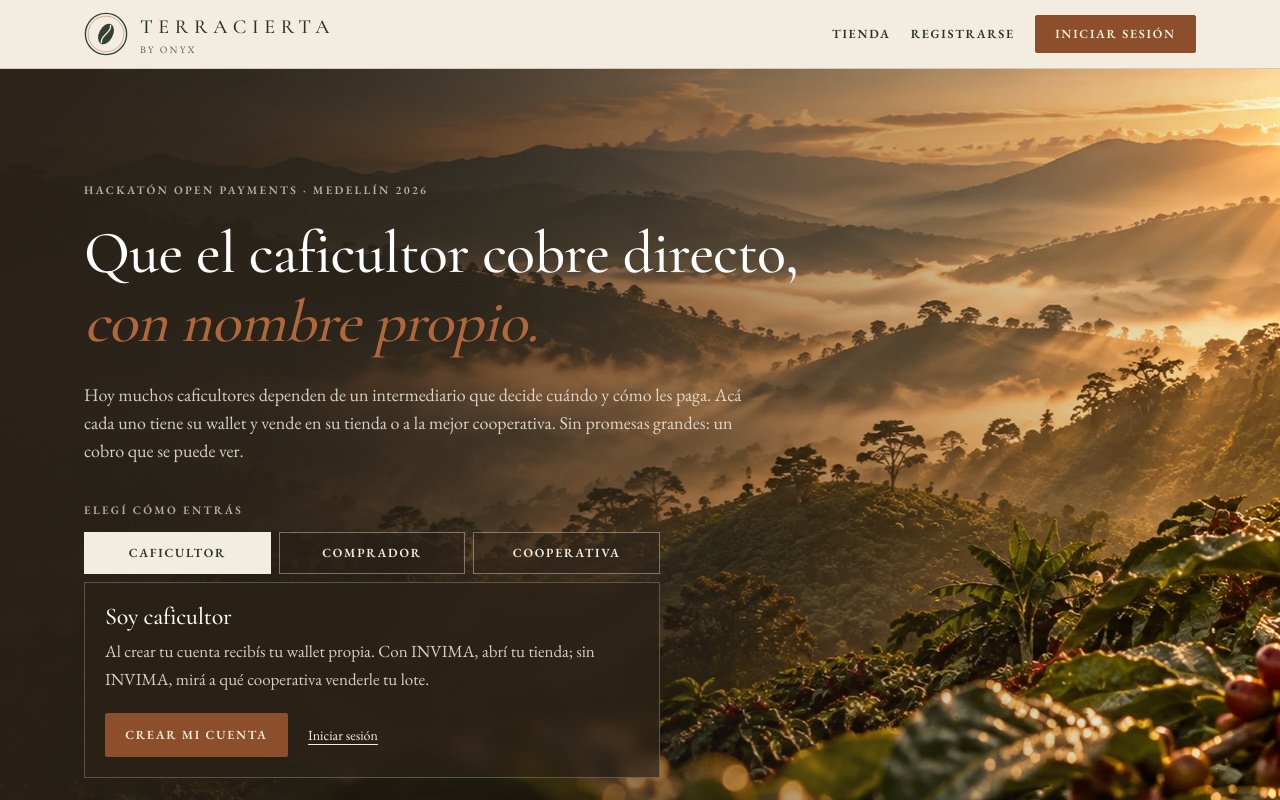
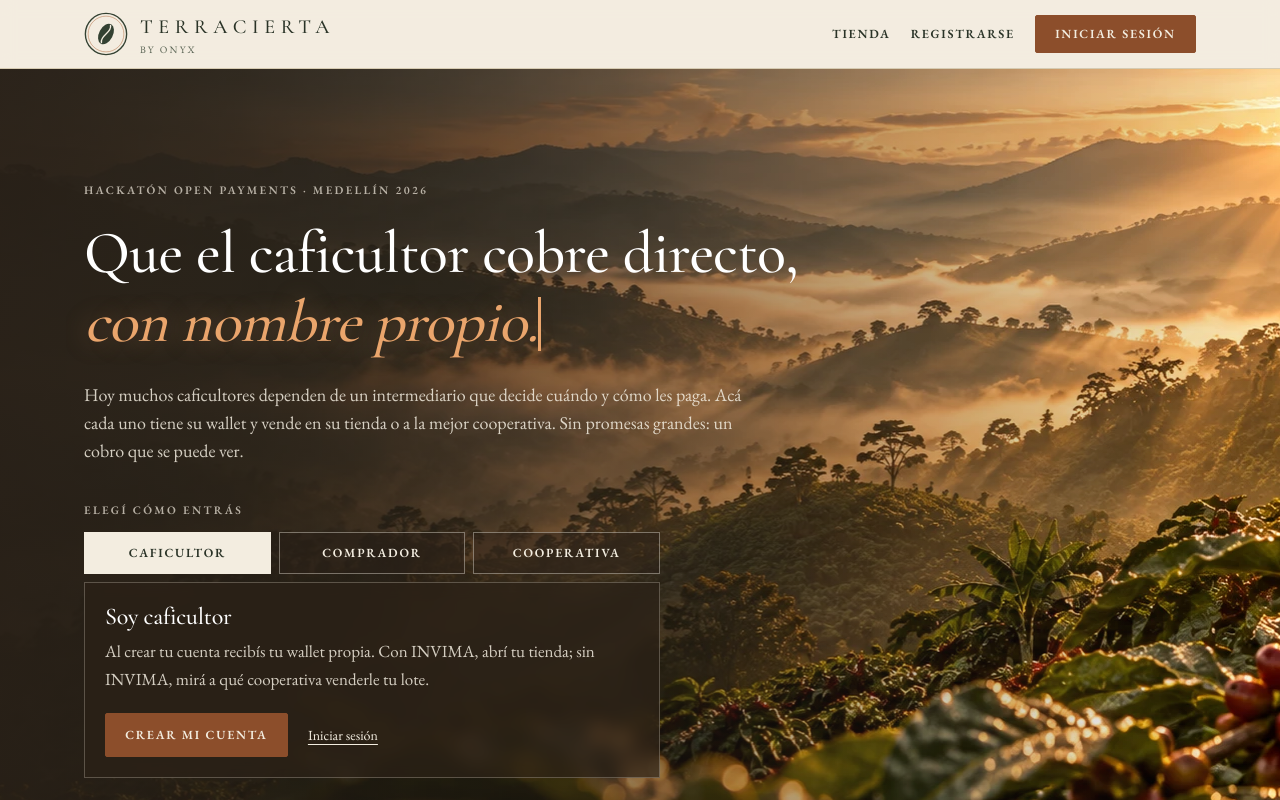
Before and after one commit to SalazarDukeImpactHub/terracierta-by-onyx, a Next.js app: page / in a window 1280 px wide. Shown: the top 800 px of the page. Built offline with nearby package versions, Linux system fonts and the light colour scheme; no server answers.

Commit message:
feat(ui): frase con nombre propio con color vivo y efecto de escritura solo CSS

```diff
--- a/src/app/globals.css
+++ b/src/app/globals.css
@@ -14,6 +14,7 @@
   --cafe: #2b2118; /* fondos oscuros: café tostado (antes verde hondo, que cansaba la vista) */
   --cafe-claro: #3d2e22; /* recuadros sobre claro */
   --crema-2: #eae1ce; /* landing: sección alterna */
+  --cobre-claro: #eaa56c; /* cobre para texto sobre fondos oscuros (más vivo que --cobre, contraste alto) */
   --cobre-oscuro: #8c4e2b; /* landing: botones (texto crema, contraste AA) */
   --apagado: #5b6455; /* landing: texto secundario */
   --linea: #d6cbb2;
@@ -28,6 +29,7 @@
   --color-cafe: var(--cafe);
   --color-cafe-claro: var(--cafe-claro);
   --color-crema-2: var(--crema-2);
+  --color-cobre-claro: var(--cobre-claro);
   --color-cobre-oscuro: var(--cobre-oscuro);
   --color-apagado: var(--apagado);
   --color-linea: var(--linea);
@@ -176,3 +178,70 @@ h4 {
   font-size: 1.4rem;
   line-height: 1.35;
 }
+
+/*
+  Frase del encabezado que se "escribe" sola, solo con CSS (sin JavaScript): el texto está siempre en la página, así que lo lee
+  cualquier lector de pantalla y no se mueve el resto del título. Un recorte (clip-path) la va revelando de izquierda a derecha
+  en 18 pasos, uno por carácter de "con nombre propio."; el cursor viaja con el recorte y luego parpadea unas veces y desaparece.
+  Con "reducir movimiento" activado en el sistema no hay animación: se ve la frase completa.
+*/
+.tipeo {
+  position: relative;
+  display: inline-block;
+  white-space: nowrap;
+  color: var(--cobre-claro);
+  font-weight: 500;
+  text-shadow: 0 0 1.6rem rgb(234 165 108 / 0.35);
+}
+.tipeo-texto {
+  display: inline-block;
+  animation: tipeo-revelar 1.8s steps(18, end) 0.7s both;
+}
+.tipeo-cursor {
+  position: absolute;
+  top: 0.14em;
+  bottom: 0.1em;
+  left: 100%;
+  width: max(2px, 0.05em);
+  background: currentColor;
+  opacity: 0;
+  animation:
+    tipeo-mover 1.8s steps(18, end) 0.7s backwards,
+    tipeo-parpadeo 0.6s step-end 2.5s 6;
+}
+@keyframes tipeo-revelar {
+  from {
+    clip-path: inset(-0.3em 100% -0.3em -0.3em);
+  }
+  to {
+    clip-path: inset(-0.3em -0.3em -0.3em -0.3em);
+  }
+}
+@keyframes tipeo-mover {
+  from {
+    left: 0;
+    opacity: 1;
+  }
+  to {
+    left: 100%;
+    opacity: 1;
+  }
+}
+@keyframes tipeo-parpadeo {
+  0%,
+  49.9% {
+    opacity: 1;
+  }
+  50%,
+  100% {
+    opacity: 0;
+  }
+}
+@media (prefers-reduced-motion: reduce) {
+  .tipeo-texto {
+    animation: none;
+  }
+  .tipeo-cursor {
+    display: none;
+  }
+}
--- a/src/app/page.tsx
+++ b/src/app/page.tsx
@@ -91,7 +91,10 @@ export default function Inicio() {
           <div>
             <p className="etiqueta !text-crema/70">Hackatón Open Payments · Medellín 2026</p>
             <h1 className="mt-4 max-w-3xl text-4xl text-white sm:mt-5 sm:text-6xl">
-              Que el caficultor cobre directo, <em className="text-cobre">con nombre propio.</em>
+              Que el caficultor cobre directo, <em className="tipeo">
+                <span className="tipeo-texto">con nombre propio.</span>
+                <span className="tipeo-cursor" aria-hidden="true" />
+              </em>
             </h1>
             <p className="mt-4 max-w-2xl text-base text-crema/85 sm:mt-6 sm:text-lg">
               Hoy muchos caficultores dependen de un intermediario que decide cuándo y cómo les paga. Acá cada uno tiene
```
